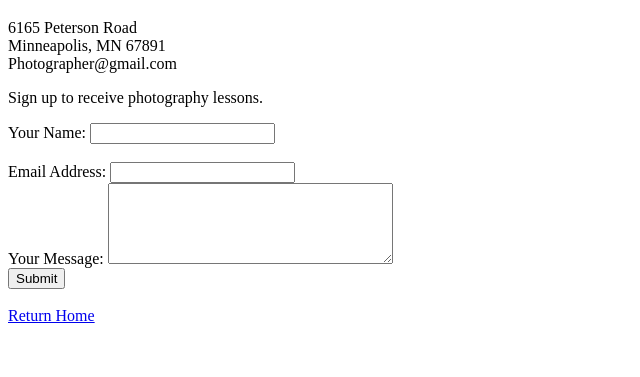
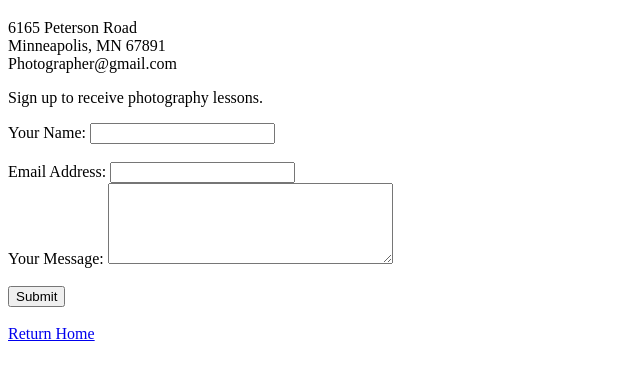
Before and after one commit to serenajo/tb, a plain HTML site: page contact-me.html in a window 1280 px wide. Shown: the part 61-438 px from the top of the page, without its empty margins (0-640 px from the left). Drawn offline with Linux system fonts and the light colour scheme.

Commit message:
Update contact-me.html

```diff
--- a/contact-me.html
+++ b/contact-me.html
@@ -17,7 +17,7 @@
     <label>Email Address:</label>
     <input type="email" id="email" name="yourEmail"> <br>
     <label>Your Message:</label>
-    <textarea name=yourMessage rows="5" cols="33"></textarea> <br>
+    <textarea name=yourMessage rows="5" cols="33"></textarea> <br><br>
     <input type="submit" name="">
   </form> <br>
   <a href="index.html">Return Home</a>
```
